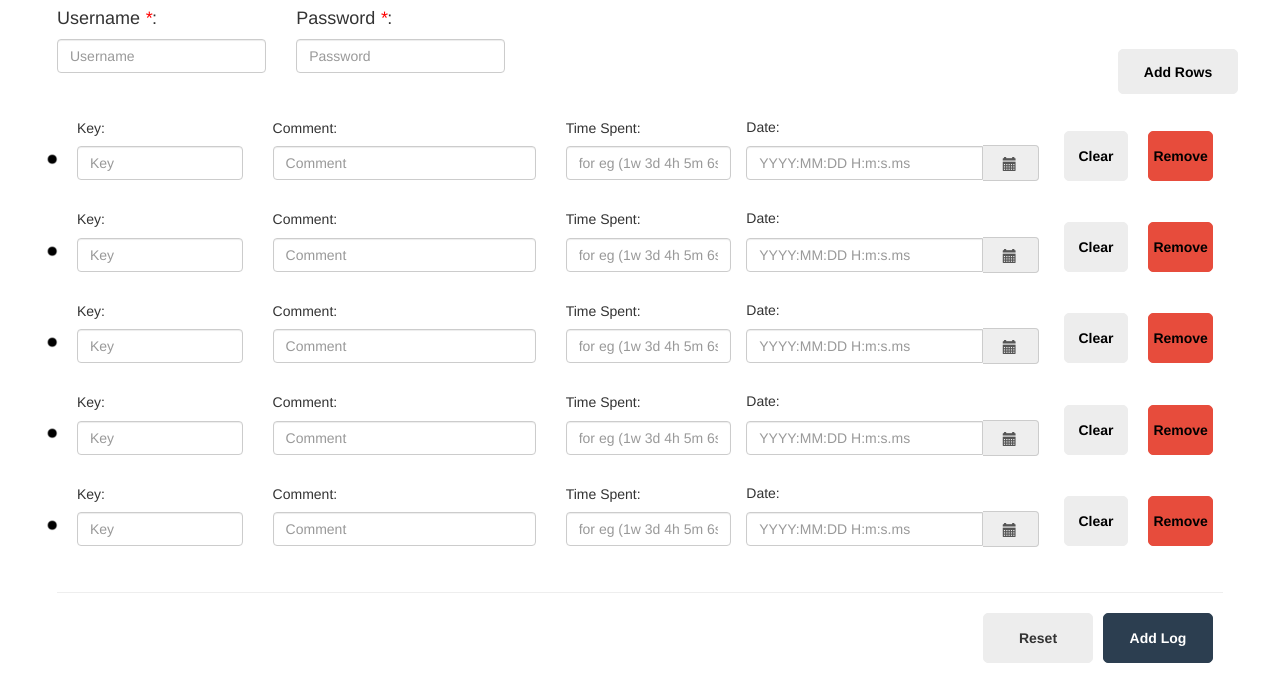
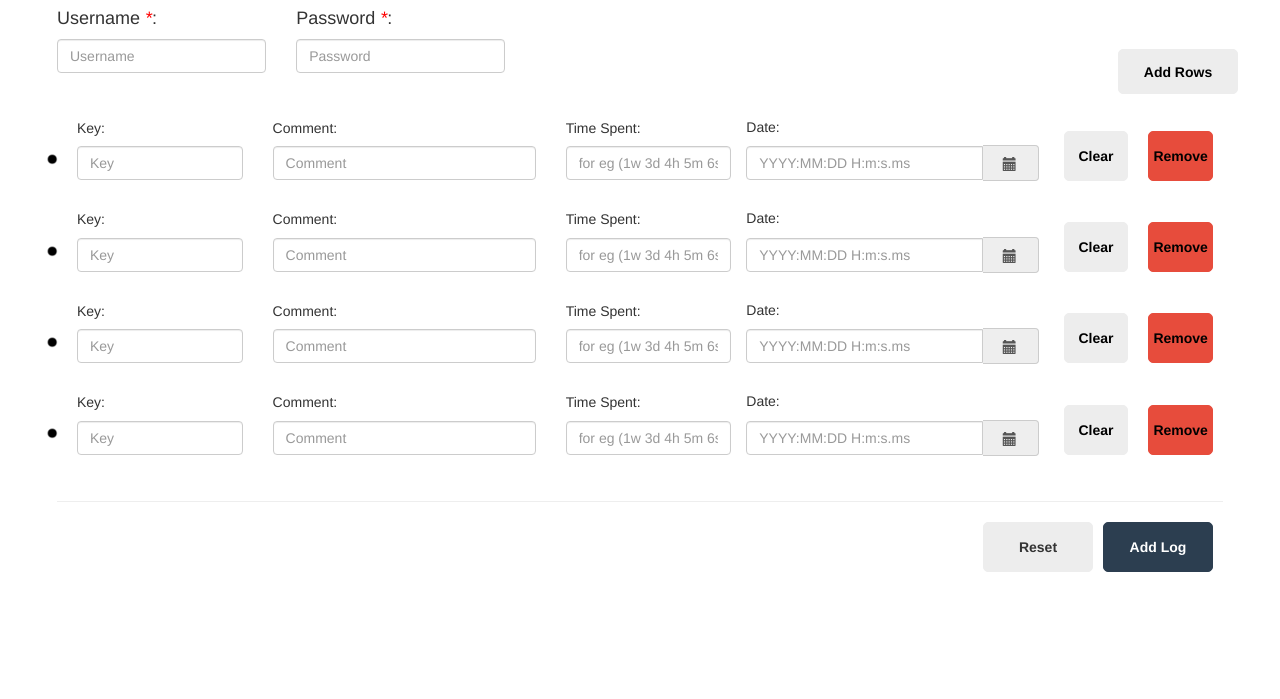
Before and after one commit to VaibhavBansal26/Jira-log-app, a Flask app: page / in a window 1280 px wide. Shown: the part 101-800 px from the top of the page. Run offline with Flask 2, Linux system fonts and the light colour scheme; some libraries are stand-ins or nearby versions.

Commit message:
debugging

```diff
--- a/templates/index.html
+++ b/templates/index.html
@@ -171,7 +171,7 @@ button[disabled]:hover{
         </div>
 
         {% if keys is not defined %}
-        {% for i in range(0,4) %}
+        {% for i in range(0,3) %}
         <div style="display: flex;align-items: center;">
             <div ><img src="/static/dot.png" style="width:20px;height:20px;border-radius:80%;margin-top:27px"></div>
               <div class="col-xs-2">
```
